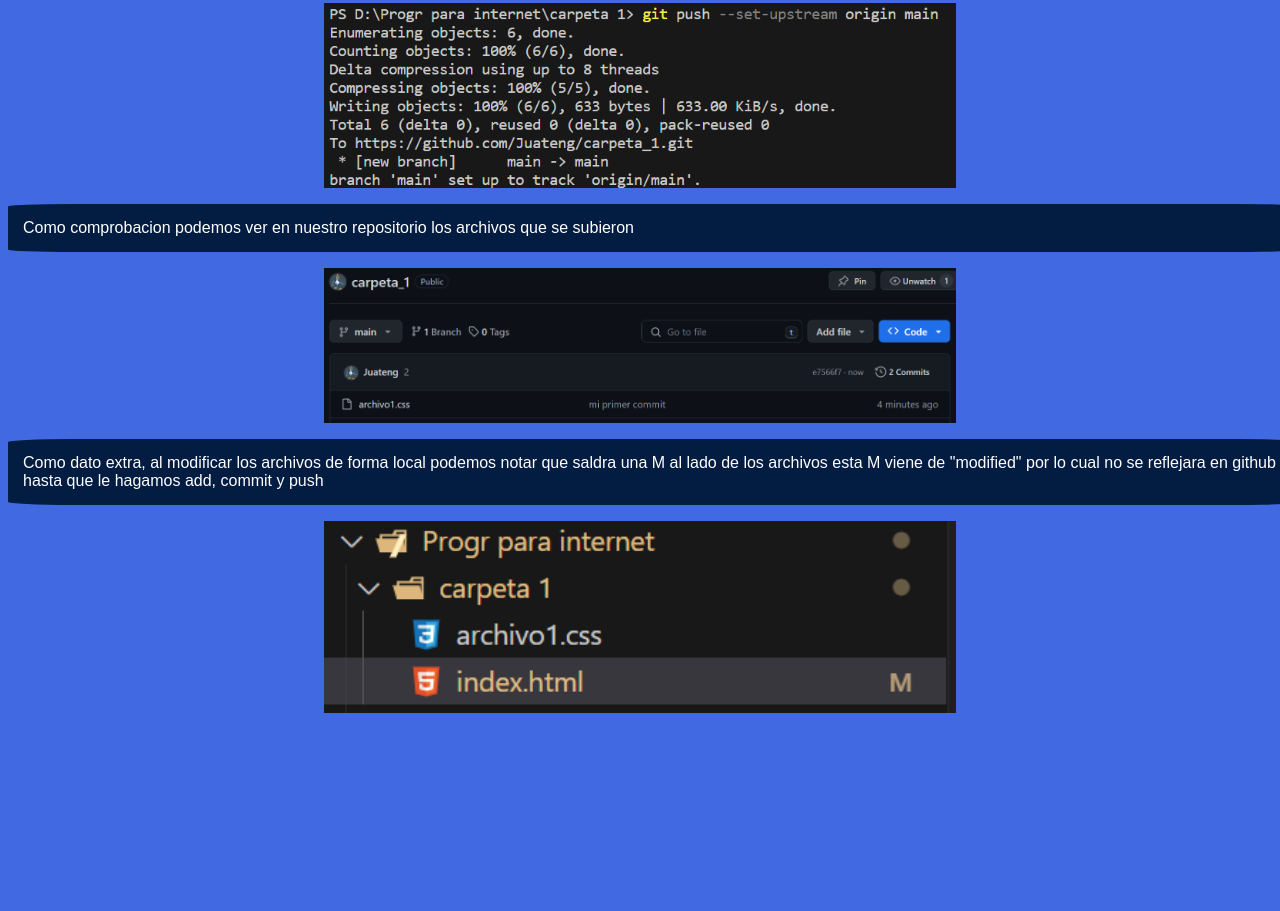
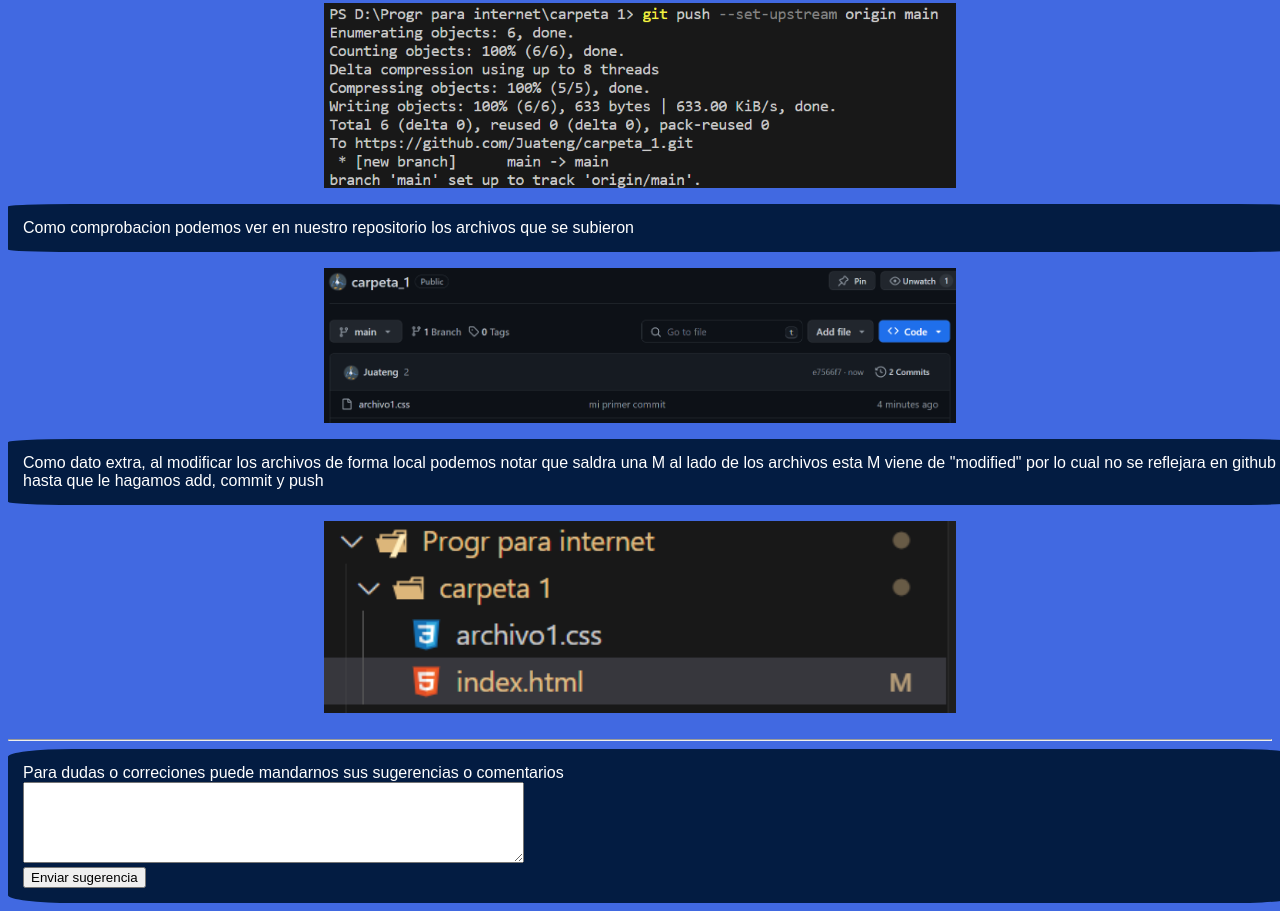
Before and after one commit to Juateng/Tarea1_PPI_JuanBalam, a plain HTML site: page index.html in a window 1280 px wide. Shown: the part 2797-3708 px from the top of the page. Before the commit the page ends 3518 px from the top, so only its background shows below. Drawn offline with Linux system fonts and the light colour scheme; a web font is replaced by a local one.

Commit message:
modificacion final

```diff
--- a/index.html
+++ b/index.html
@@ -34,5 +34,13 @@
     <img class="imagen" src="./img/10.png" alt="foto10">
     <p class="parrafo">Como dato extra, al modificar los archivos de forma local podemos notar que saldra una M al lado de los archivos esta M viene de "modified" por lo cual no se reflejara en github hasta que le hagamos add, commit y push</p>
     <img class="imagen" src="./img/9.png" alt="foto 9">
+    <br><hr>
+    <form class="parrafo" name="Login">
+        <label>Para dudas o correciones puede mandarnos sus sugerencias o comentarios</label>
+        <br>
+        <textarea name="Notas" cols="60" rows="5"></textarea>
+        <br>
+        <input type="submit" name="Enviar" id="Enviar" value="Enviar sugerencia">
+    </form>
 </body>
 </html>
```
